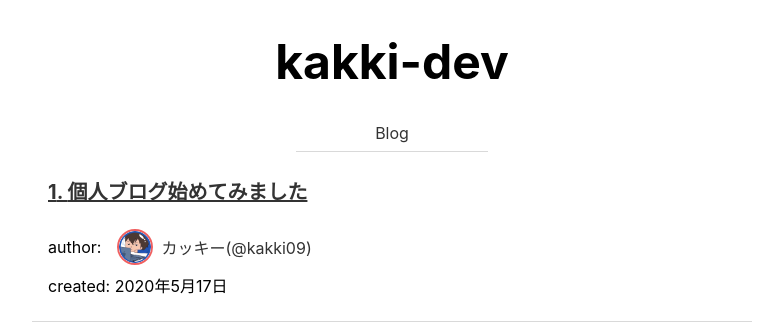
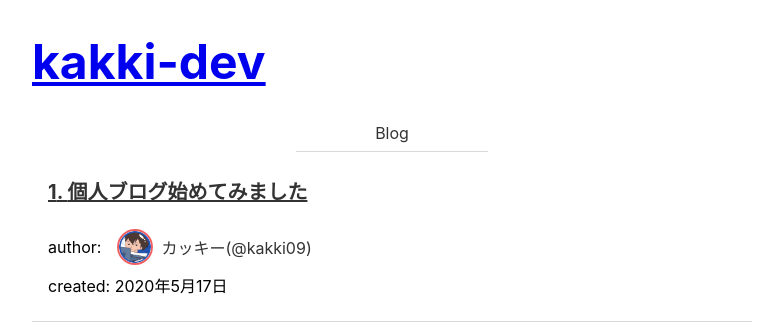
Before and after one commit to syunto07ka/kakki-dev, a React app: page / in a window 1280 px wide. Shown: the top 332 px of the page, without its empty margins (248-1031 px from the left). Built offline with nearby package versions, Linux system fonts and the light colour scheme.

Commit message:
fix: exchange Header title to Link

```diff
--- a/src/components/organizms/Header/index.tsx
+++ b/src/components/organizms/Header/index.tsx
@@ -2,6 +2,7 @@ import * as React from 'react';
 import styled from 'styled-components';
 import { Theme } from 'model';
 import { Navigation } from 'components/molecules/Navigation';
+import { Link } from 'react-router-dom';
 
 interface Props {
   theme: Theme
@@ -9,7 +10,7 @@ interface Props {
 
 export const Header: React.FC<Props> = () => (
   <Wrapper>
-    <Title>kakki-dev</Title>
+    <Title to="/">kakki-dev</Title>
     <Navigation isActive={true}/>
   </Wrapper>
 );
@@ -18,7 +19,7 @@ const Wrapper = styled.div`
   margin-top: 32px;
 `;
 
-const Title = styled.div(props => `
+const Title = styled(Link)(props => `
   color: ${props.theme.base};
   text-align: center;
   font-size: 48px;
```
